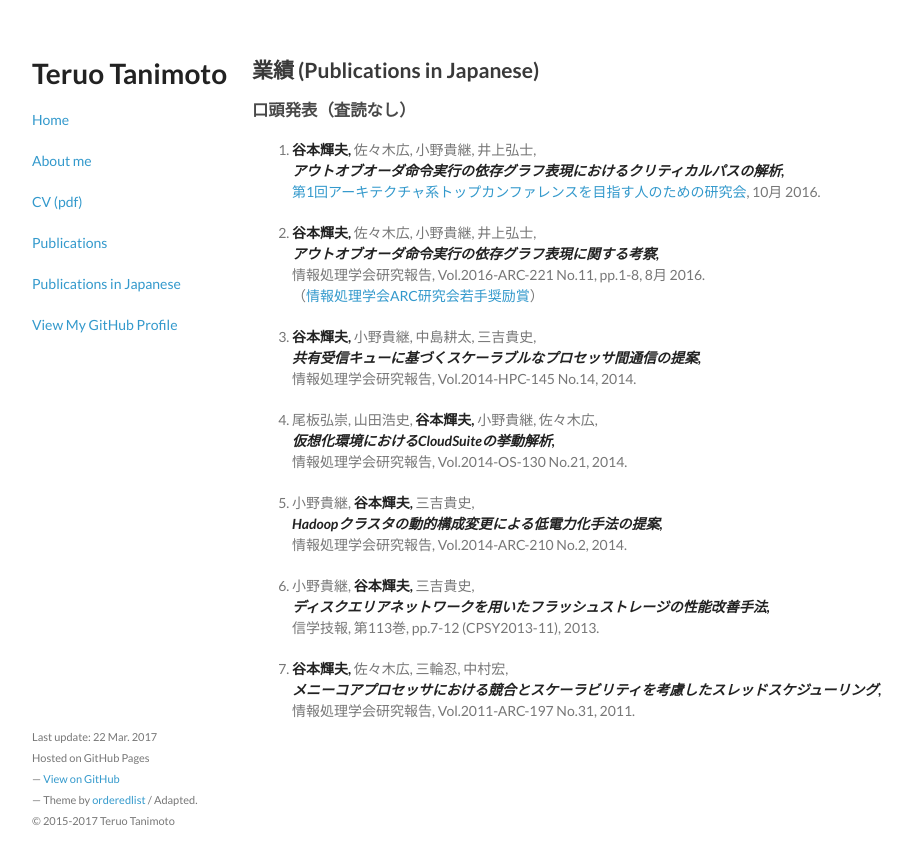
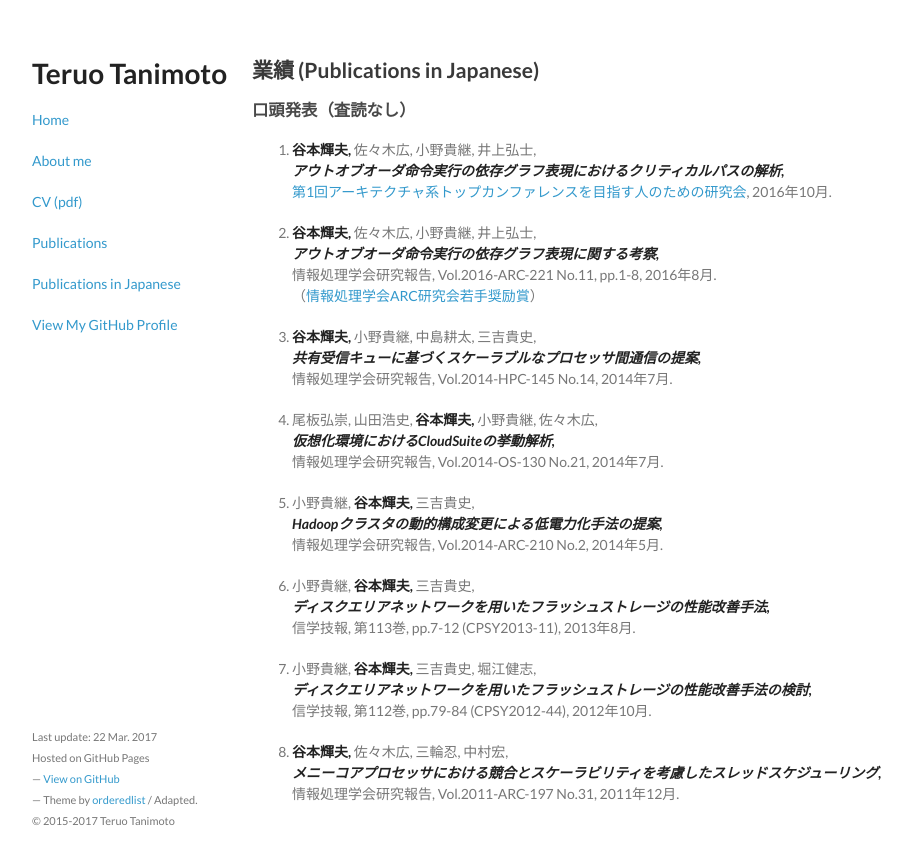
Before and after one commit to teruo41/teruo41.github.io, a Jekyll site: the page built from pubsj.md, in a window 1280 px wide. Shown: the top 864 px of the page, without its empty margins (178-1090 px from the left). Built offline with Jekyll 4.4.1, drawn with Linux system fonts in a browser that asks for light colours.

Commit message:
Update pubs in ja

```diff
--- a/pubsj.md
+++ b/pubsj.md
@@ -9,29 +9,33 @@ title: Publications in Japanese
 
 0. __谷本輝夫,__ 佐々木広, 小野貴継, 井上弘士,
   ***アウトオブオーダ命令実行の依存グラフ表現におけるクリティカルパスの解析,***
-  [第1回アーキテクチャ系トップカンファレンスを目指す人のための研究会](http://sigarc.ipsj.or.jp/top-conf1/), 10月 2016.
+  [第1回アーキテクチャ系トップカンファレンスを目指す人のための研究会](http://sigarc.ipsj.or.jp/top-conf1/), 2016年10月.
 
 0. __谷本輝夫,__ 佐々木広, 小野貴継, 井上弘士,
   ***アウトオブオーダ命令実行の依存グラフ表現に関する考察,***
-  情報処理学会研究報告, Vol.2016-ARC-221 No.11, pp.1-8, 8月 2016.
+  情報処理学会研究報告, Vol.2016-ARC-221 No.11, pp.1-8, 2016年8月.
   （[情報処理学会ARC研究会若手奨励賞](https://www.ipsj.or.jp/award/arc-award1.html)）
 
 0. __谷本輝夫,__ 小野貴継, 中島耕太, 三吉貴史,
   ***共有受信キューに基づくスケーラブルなプロセッサ間通信の提案,***
-  情報処理学会研究報告, Vol.2014-HPC-145 No.14, 2014.
+  情報処理学会研究報告, Vol.2014-HPC-145 No.14, 2014年7月.
 
 0. 尾板弘崇, 山田浩史, __谷本輝夫,__ 小野貴継, 佐々木広,
   ***仮想化環境におけるCloudSuiteの挙動解析,***
-  情報処理学会研究報告, Vol.2014-OS-130 No.21, 2014.
+  情報処理学会研究報告, Vol.2014-OS-130 No.21, 2014年7月.
 
 0. 小野貴継, __谷本輝夫,__ 三吉貴史,
   ***Hadoopクラスタの動的構成変更による低電力化手法の提案,***
-  情報処理学会研究報告, Vol.2014-ARC-210 No.2, 2014.
+  情報処理学会研究報告, Vol.2014-ARC-210 No.2, 2014年5月.
 
 0. 小野貴継, __谷本輝夫,__ 三吉貴史,
   ***ディスクエリアネットワークを用いたフラッシュストレージの性能改善手法,***
-  信学技報, 第113巻, pp.7-12 (CPSY2013-11), 2013.
+  信学技報, 第113巻, pp.7-12 (CPSY2013-11), 2013年8月.
+
+0. 小野貴継, __谷本輝夫,__ 三吉貴史, 堀江健志,
+  ***ディスクエリアネットワークを用いたフラッシュストレージの性能改善手法の検討,***
+  信学技報, 第112巻, pp.79-84 (CPSY2012-44), 2012年10月.
 
 0. __谷本輝夫,__ 佐々木広, 三輪忍, 中村宏,
   ***メニーコアプロセッサにおける競合とスケーラビリティを考慮したスレッドスケジューリング,***
-  情報処理学会研究報告, Vol.2011-ARC-197 No.31, 2011.
+  情報処理学会研究報告, Vol.2011-ARC-197 No.31, 2011年12月.
```
